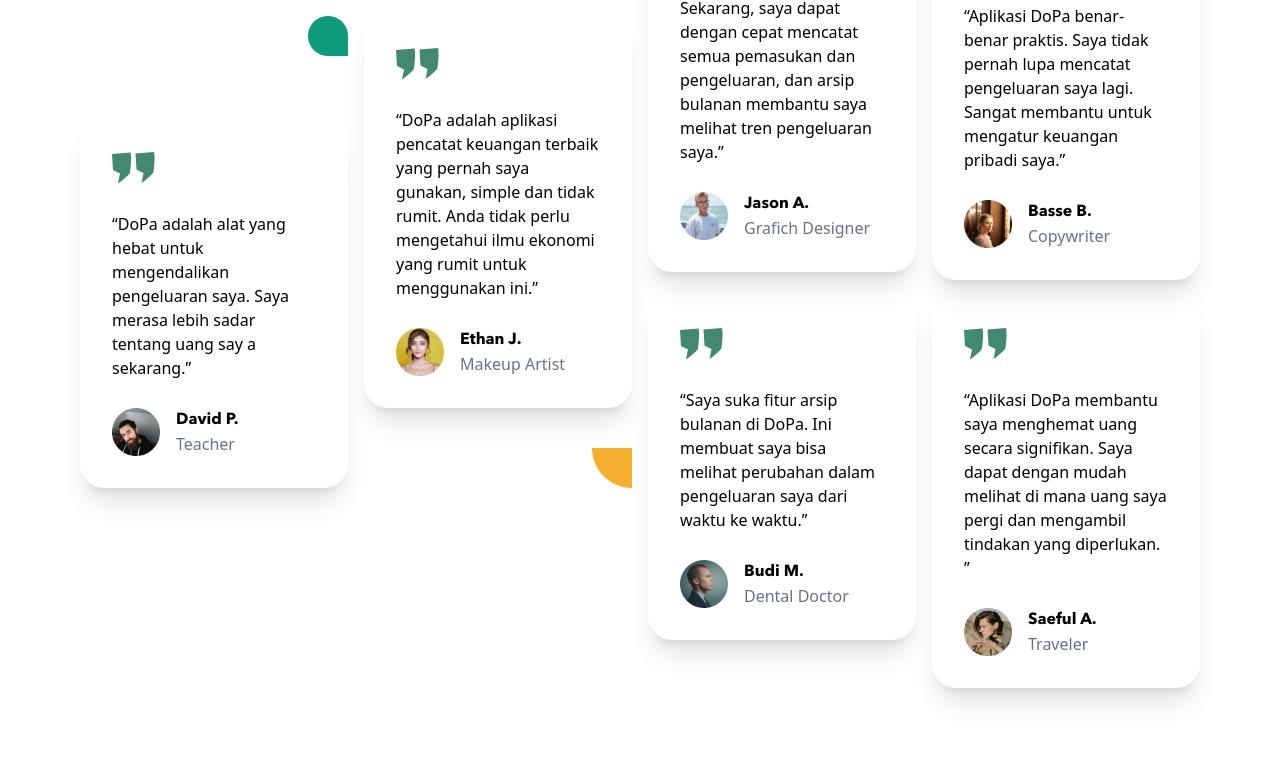
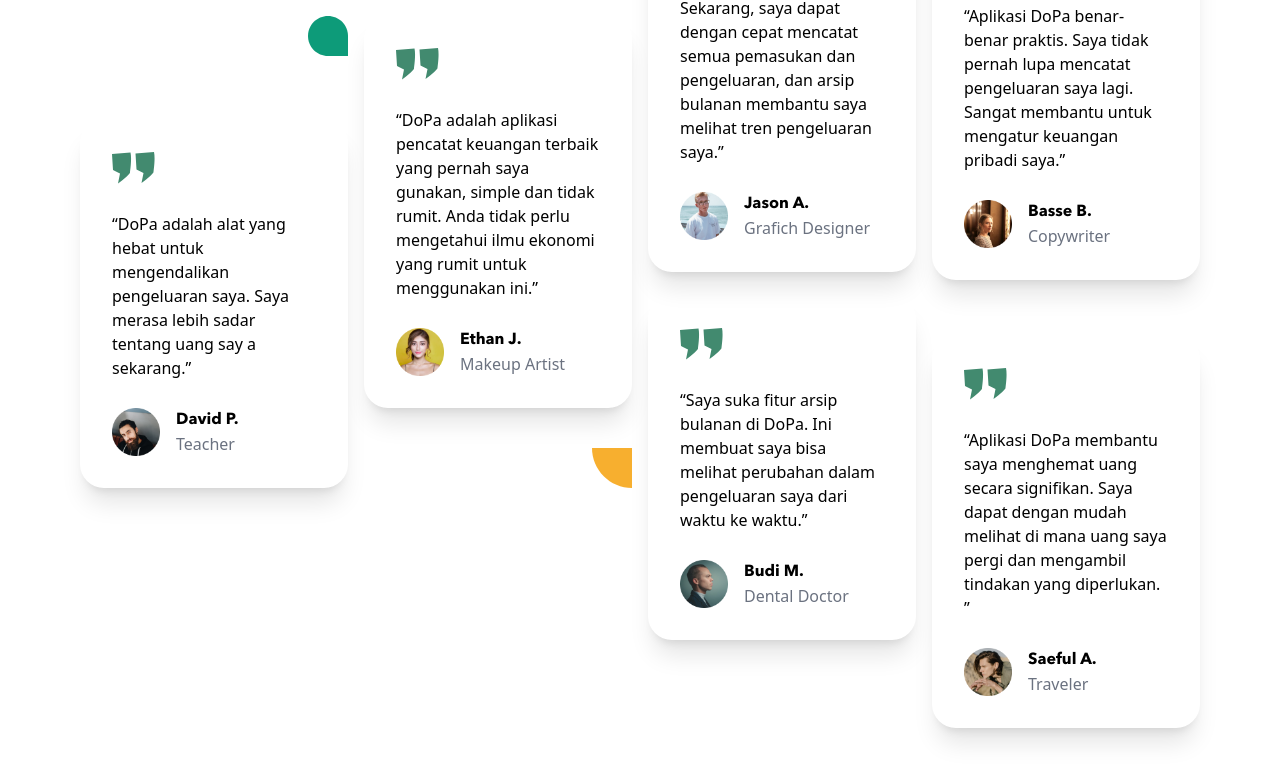
Before and after one commit to zumaku/DoPa, a React (Vite) app: page / in a window 1280 px wide. Shown: the part 2561-3343 px from the top of the page. Built offline with nearby package versions, Linux system fonts and the light colour scheme.

Commit message:
Testimonials selesai

```diff
--- a/src/pages/Home.jsx
+++ b/src/pages/Home.jsx
@@ -59,8 +59,8 @@
 
             {/* Testimonials Section */}
             <div className="relative">
-                <div className="grid grid-cols-4 gap-4 grid-template-areas">
-                    <div className="col-span-2">
+                <div className="grid ss:grid-cols-2 sm:grid-cols-3 sl:grid-cols-4 gap-4 grid-template-areas">
+                    <div className="ss:col-span-2">
                         <h1 className={style.secTitl}>
                             Apa yang Mereka Katakan Tentang
                             <span className={style.grad}> DoPa</span>
@@ -138,7 +138,7 @@
                             </div>
                         </div>
                     </div>
-                    <div className="p-8 rounded-3xl shadow-xl h-fit">
+                    <div className="sl:mt-10 p-8 rounded-3xl shadow-xl h-fit">
                         <Decor id={1} />
                         <p className="my-7">“{testimonials[5].testimoni}”</p>
                         <div className="flex">
```
